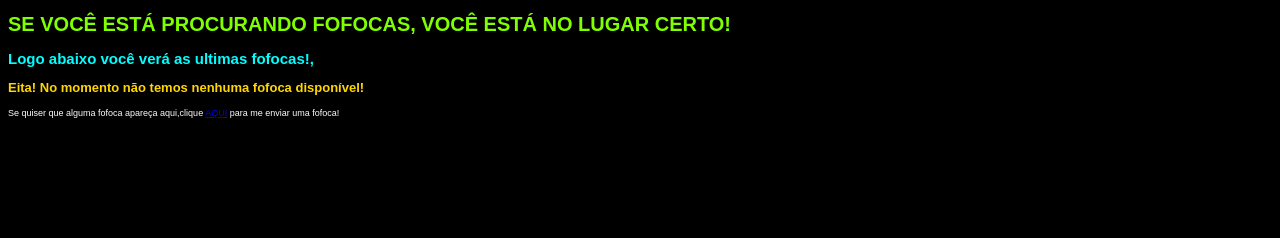
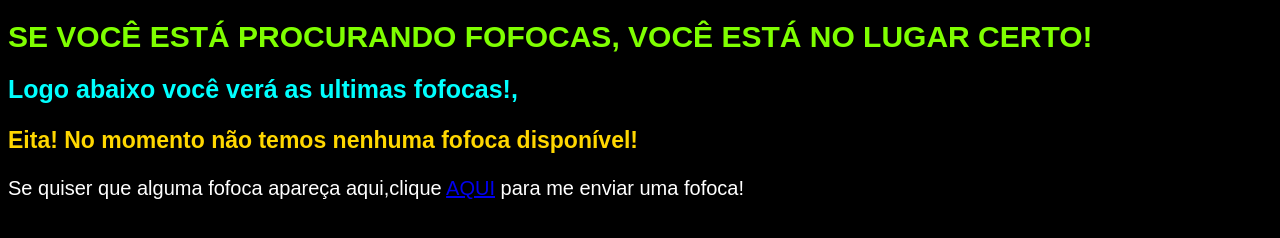
Before and after one commit to vitorcastro018/sitedefofocas.github.io, a plain HTML site: page index.html in a window 1280 px wide. Drawn offline with Linux system fonts and the light colour scheme.

Commit message:
Update style.css

```diff
--- a/style.css
+++ b/style.css
@@ -4,22 +4,22 @@ body{
 
 }
 h1{
-    font-size: 20px;
+    font-size: 30px;
     font-family: Arial, Helvetica, sans-serif;
     color: chartreuse;
 }
 h2{
-    font-size: 15px;
+    font-size: 25px;
     font-family: Arial, Helvetica, sans-serif;
     color: cyan;
 }
 h3{
-    font-size: 13px;
+    font-size: 23px;
     font-family: Arial, Helvetica, sans-serif;
     color: gold;
 }
 p{
-    font-size: 9px;
+    font-size: 20px;
     font-family: Arial, Helvetica, sans-serif;
     color: white;
 }
```
